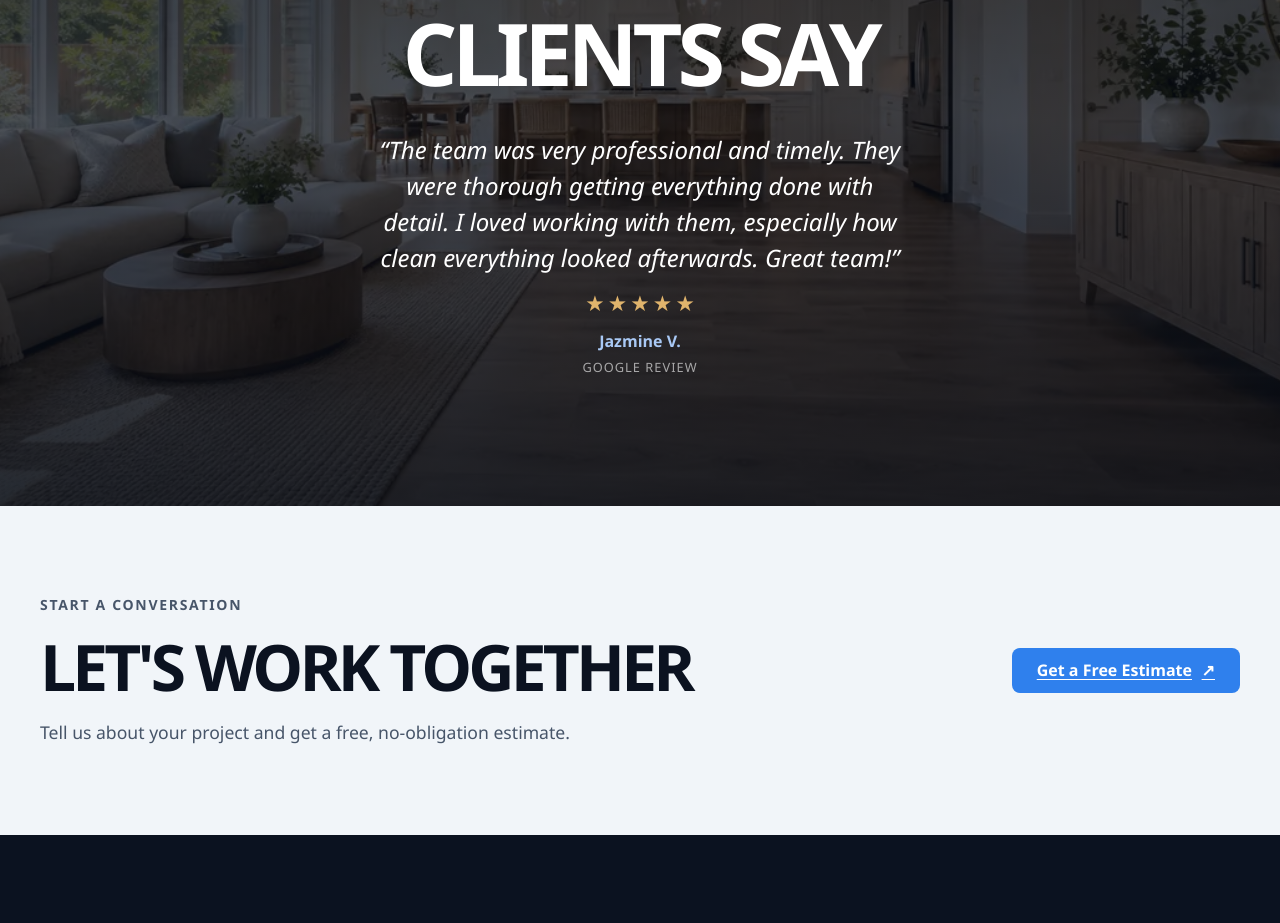
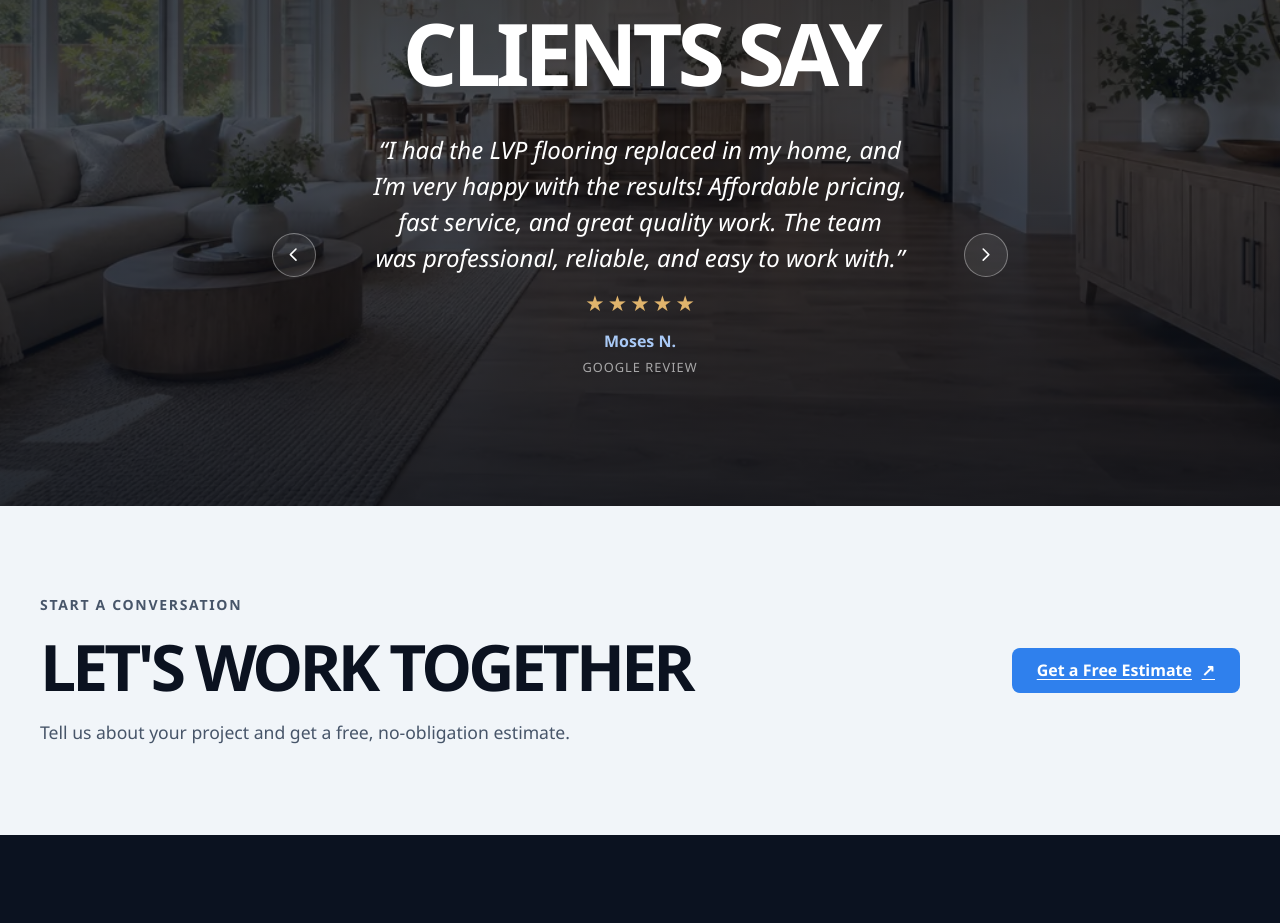
Before and after one commit to caueciavdar/CS-Corp, a React (Vite) app: page / in a window 1280 px wide. Shown: the part 3620-4543 px from the top of the page. Built offline with nearby package versions, Linux system fonts and the light colour scheme; no server answers.

Commit message:
Add Moses N.'s Google review to the Home
Co-Authored-By: Claude Opus 5.5 <noreply@anthropic.com>
Claude-Session: https://claude.ai/code/session_015KrswWa6VuejiDQwNxv3vF

```diff
--- a/src/content/reviews.ts
+++ b/src/content/reviews.ts
@@ -21,6 +21,13 @@ export type Review = {
 
 export const reviews: Review[] = [
   {
+    customerName: 'Moses N.',
+    reviewText: 'I had the LVP flooring replaced in my home, and I’m very happy with the results! Affordable pricing, fast service, and great quality work. The team was professional, reliable, and easy to work with.',
+    rating: 5,
+    source: 'Google',
+    date: '2026-10-23',
+  },
+  {
     customerName: 'Jazmine V.',
     reviewText: 'The team was very professional and timely. They were thorough getting everything done with detail. I loved working with them, especially how clean everything looked afterwards. Great team!',
     rating: 5,
```
Also changed, not shown: 2 other files (tests, documents, lock files or other folders).
